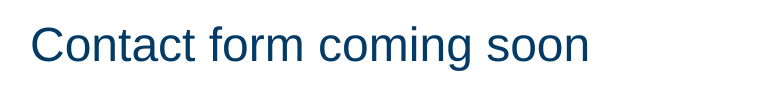
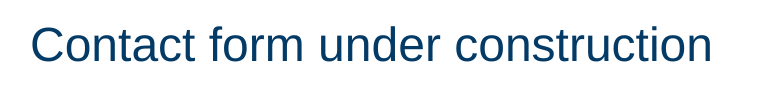
Before and after one commit to islivkov/islivkov.github.io, a plain HTML site: page contact.html in a window 1280 px wide. Shown: the part 191-300 px from the top of the page, without its empty margins (215-975 px from the left). Drawn offline with Linux system fonts and the light colour scheme.

Commit message:
Update contact.html

```diff
--- a/contact.html
+++ b/contact.html
@@ -24,7 +24,7 @@
 			<br>
 <!-- content start -->
 
-<h1>Contact form coming soon</h1>
+<h1>Contact form under construction</h1>
 
 <!-- content end -->
 		</div>
```
